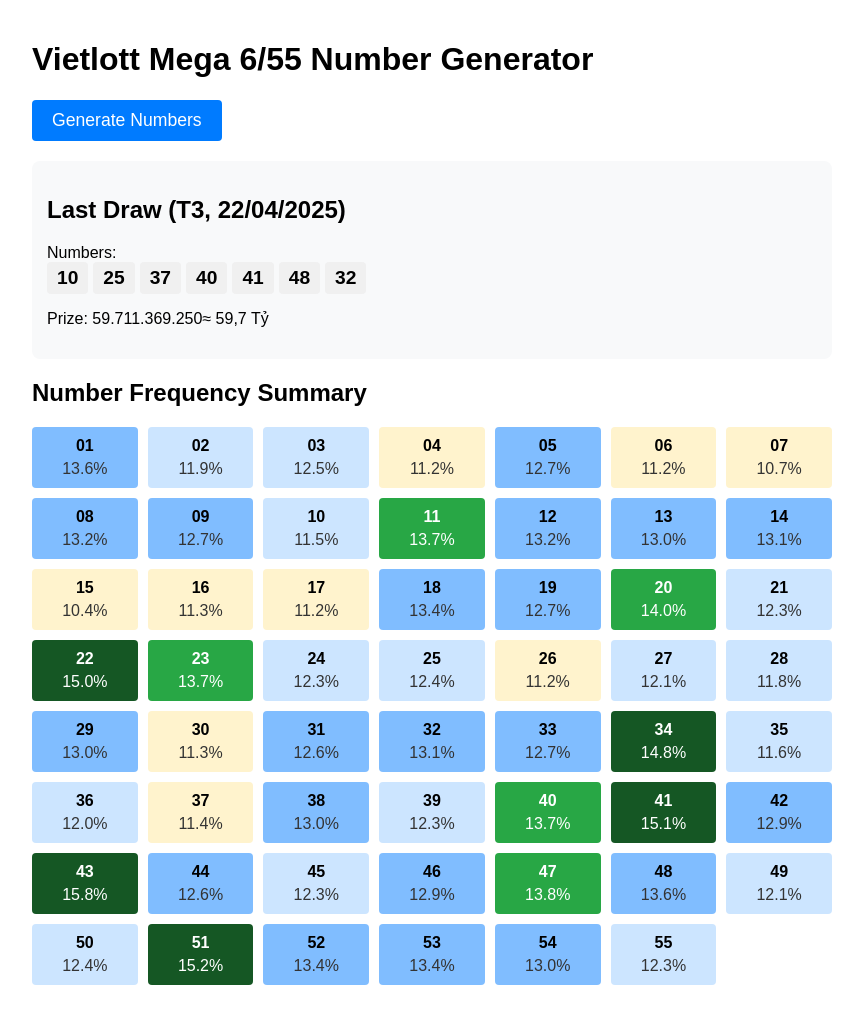
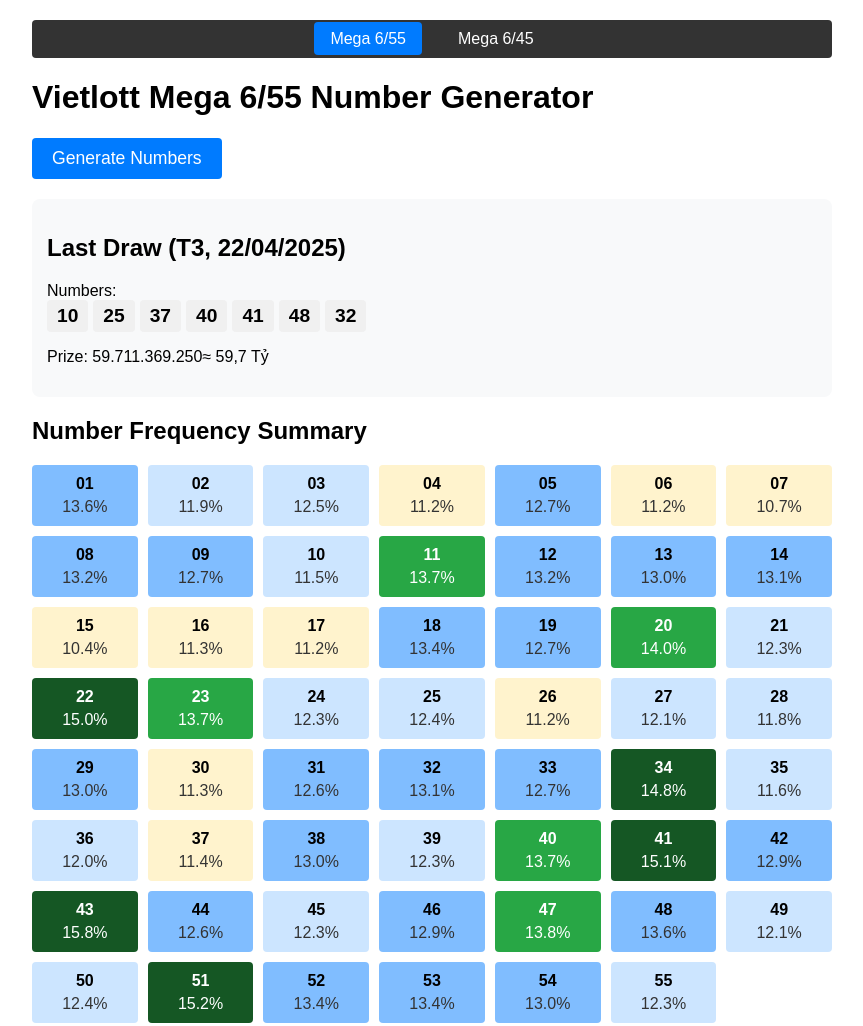
Before and after one commit to dieuyunchang/vloto, a website: page vietlot55/vietlot55.html in a window 1280 px wide. Shown: the whole page, without its empty margins (208-1071 px from the left). Before the commit the page ends 1005 px from the top, so only its background shows below. Drawn offline with Linux system fonts and the light colour scheme.

```diff
--- a/vietlot55/vietlot55.html
+++ b/vietlot55/vietlot55.html
@@ -11,6 +11,36 @@
             max-width: 800px;
             margin: 0 auto;
             padding: 20px;
+        }
+        .nav-bar {
+            background-color: #333;
+            padding: 10px 0;
+            margin-bottom: 20px;
+            border-radius: 4px;
+        }
+        .nav-bar ul {
+            list-style-type: none;
+            margin: 0;
+            padding: 0;
+            display: flex;
+            justify-content: center;
+            gap: 20px;
+        }
+        .nav-bar li {
+            display: inline;
+        }
+        .nav-bar a {
+            color: white;
+            text-decoration: none;
+            padding: 8px 16px;
+            border-radius: 4px;
+            transition: background-color 0.3s;
+        }
+        .nav-bar a:hover {
+            background-color: #555;
+        }
+        .nav-bar a.active {
+            background-color: #007bff;
         }
         .number-group {
             display: flex;
@@ -94,6 +124,13 @@
     </style>
 </head>
 <body>
+    <nav class="nav-bar">
+        <ul>
+            <li><a href="/vietlot55/vietlot55.html" class="active">Mega 6/55</a></li>
+            <li><a href="/vietlot45/vietlot45.html">Mega 6/45</a></li>
+        </ul>
+    </nav>
+
     <h1>Vietlott Mega 6/55 Number Generator</h1>
     <button onclick="generateGroups()">Generate Numbers</button>
 
@@ -101,10 +138,10 @@
     <div id="results"></div>
     <div id="summary"></div>
 
-    <script src="vietlot55.js"></script>
+    <script src="/vietlot55/vietlot55.js"></script>
     <script>
         // Load data from JSON file
-        fetch('vietlot55-data.json')
+        fetch('/vietlot55/vietlot55-data.json')
             .then(response => response.json())
             .then(data => {
                 window.lotteryData = data;
```
Also changed, not shown: package.json (+3 -8 lines), server.js (added, +21 -0 lines), vietlot45/vietlot45.html (+37 -0 lines).
